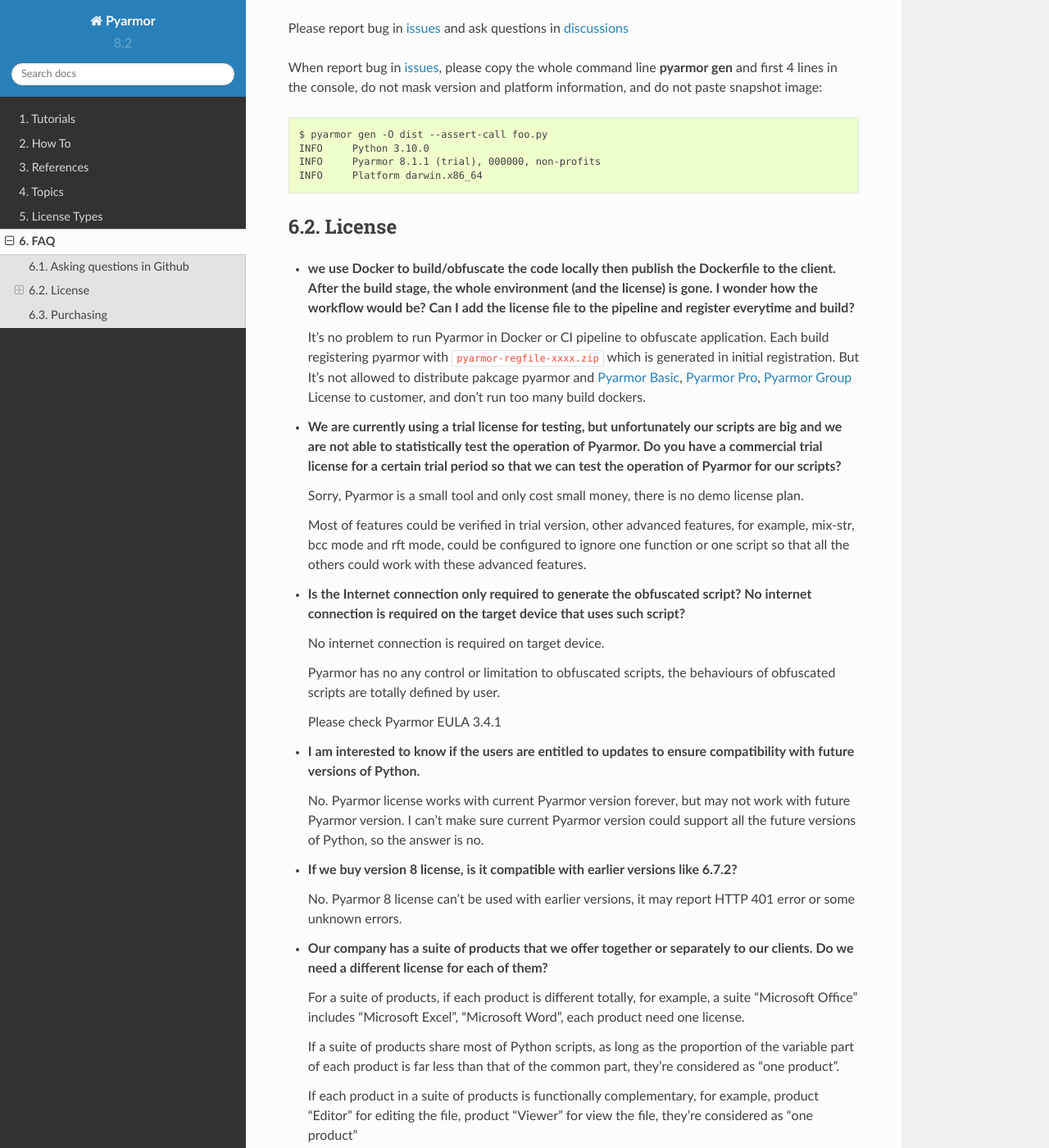
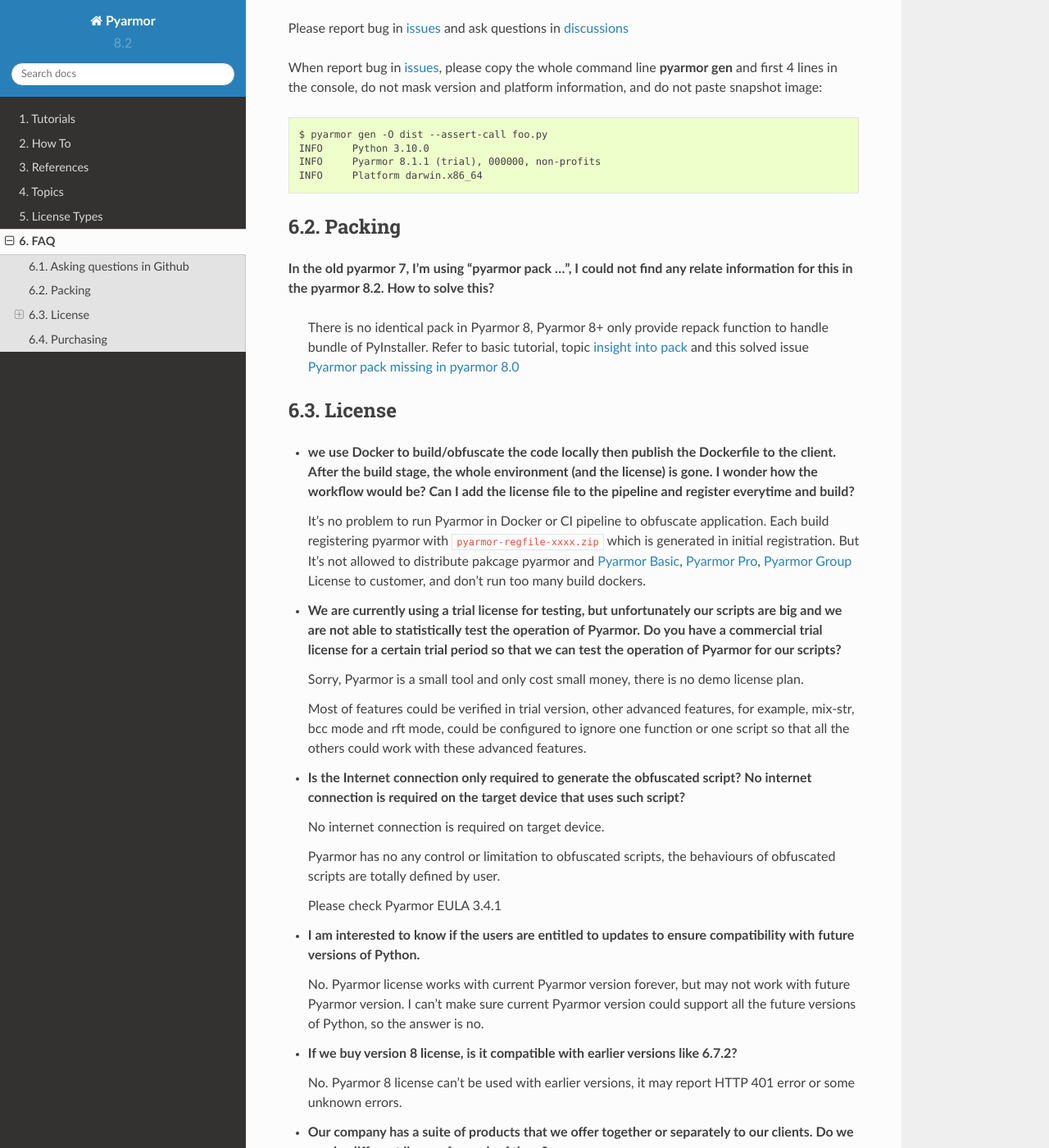
Before and after one commit to dashingsoft/pyarmor, a Sphinx documentation site: the page built from docs/questions.rst, in a window 1280 px wide and 1400 px high, scrolled down 625 px. Shown: the whole window at 82% size. Built offline with Sphinx 7.4.7 and the Read the Docs theme 2.0.0, drawn with Linux system fonts in a browser that asks for light colours.

Commit message:
Add question about missing pack

```diff
--- a/docs/questions.rst
+++ b/docs/questions.rst
@@ -49,6 +49,16 @@
     INFO     Python 3.10.0
     INFO     Pyarmor 8.1.1 (trial), 000000, non-profits
     INFO     Platform darwin.x86_64
+
+Packing
+=======
+
+**In the old pyarmor 7, I'm using "pyarmor pack ...", I could not find any relate information for this in the pyarmor 8.2. How to solve this?**
+
+  There is no identical pack in Pyarmor 8, Pyarmor 8+ only provide repack function to handle bundle of PyInstaller. Refer to basic tutorial, topic `insight into pack`__ and this solved issue `Pyarmor pack missing in pyarmor 8.0`__
+
+__ https://pyarmor.readthedocs.io/en/stable/topic/repack.html
+__ https://github.com/dashingsoft/pyarmor/discussions/1107
 
 License
 =======
```
